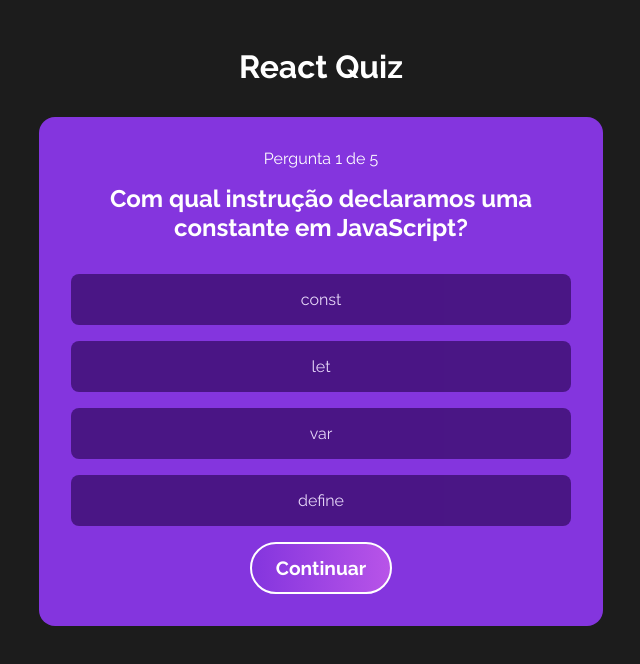
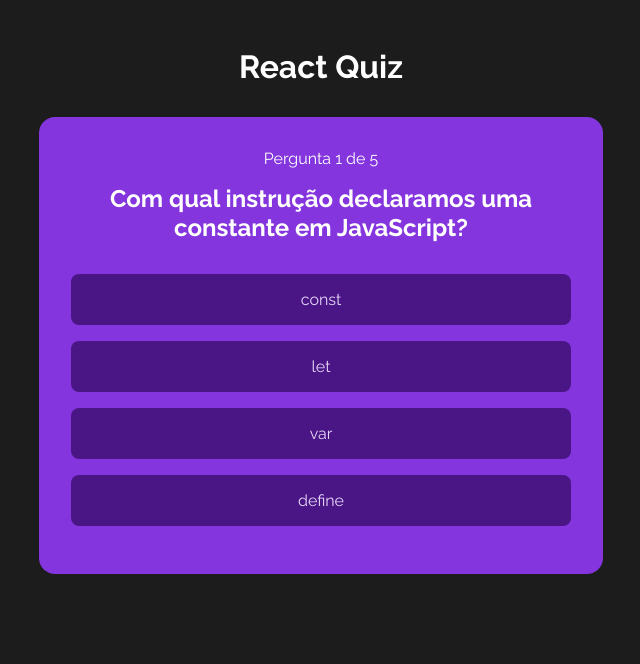
Before and after one commit to Wesley-Nilton/react-quiz, a React (Vite) app: page / in a window 1280 px wide. Both pictures are taken after a click on the button "Iniciar". Shown: the top 664 px of the page, without its empty margins (319-959 px from the left). Built offline with nearby package versions, Linux system fonts and the light colour scheme.

Commit message:
Add conditional rendering of continue button

```diff
--- a/src/components/Question/Question.jsx
+++ b/src/components/Question/Question.jsx
@@ -16,7 +16,9 @@
                     <Option option={option} key={option} />
                 ))}
             </div>
-            <button onClick={() => dispatch({type: 'CHANGE_QUESTION'})}>Continuar</button>
+            {quizState.answerSelected && (
+              <button onClick={() => dispatch({type: 'CHANGE_QUESTION'})}>Continuar</button>
+            )}
         </div>
     )
 }
--- a/src/context/quiz.jsx
+++ b/src/context/quiz.jsx
@@ -8,6 +8,7 @@
     questions,
     currentQuestion: 0,
     score: 0,
+    answerSelected: false,
 }
 
 const quizReducer = (state, action) => {
```
Also changed, not shown: src/components/Option/Option.css (line endings or trailing spaces).
